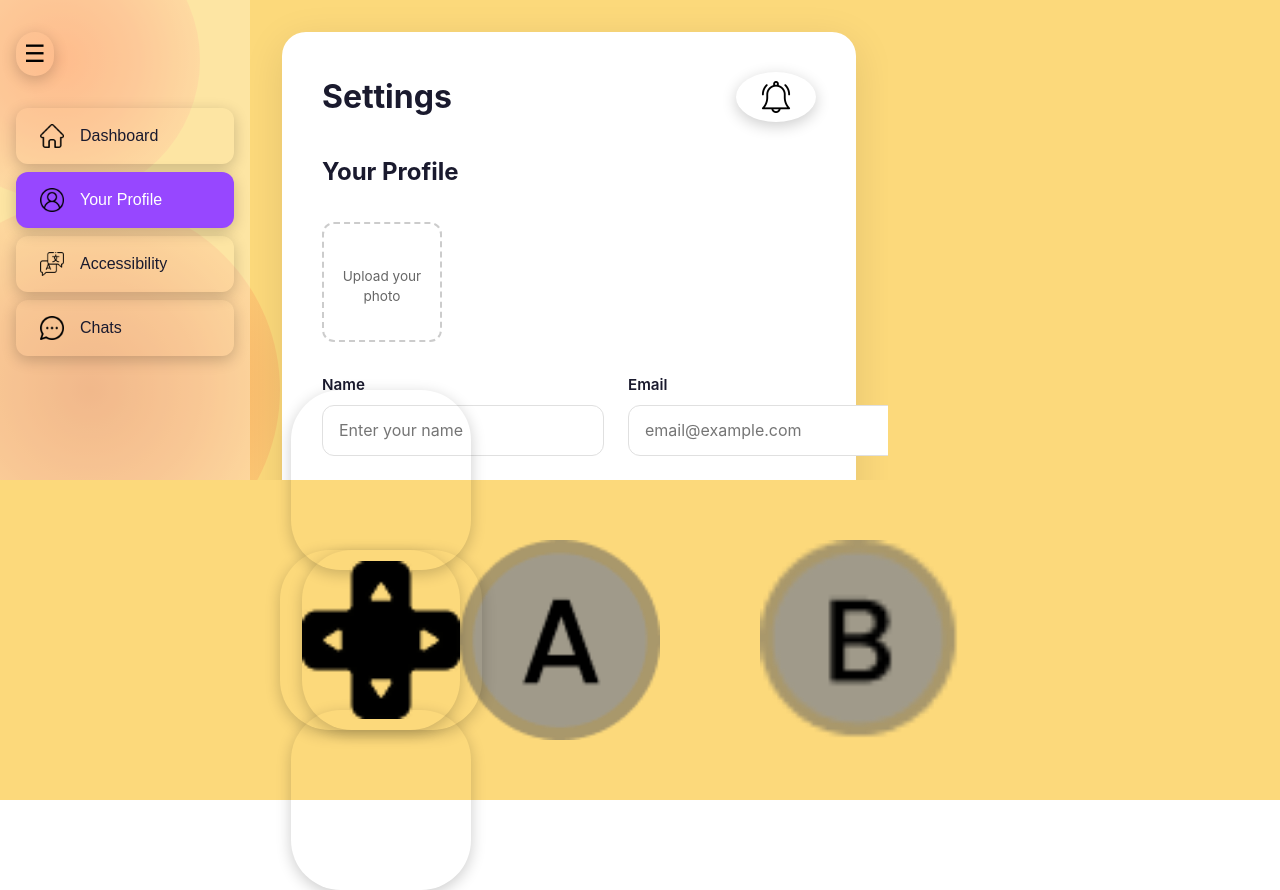
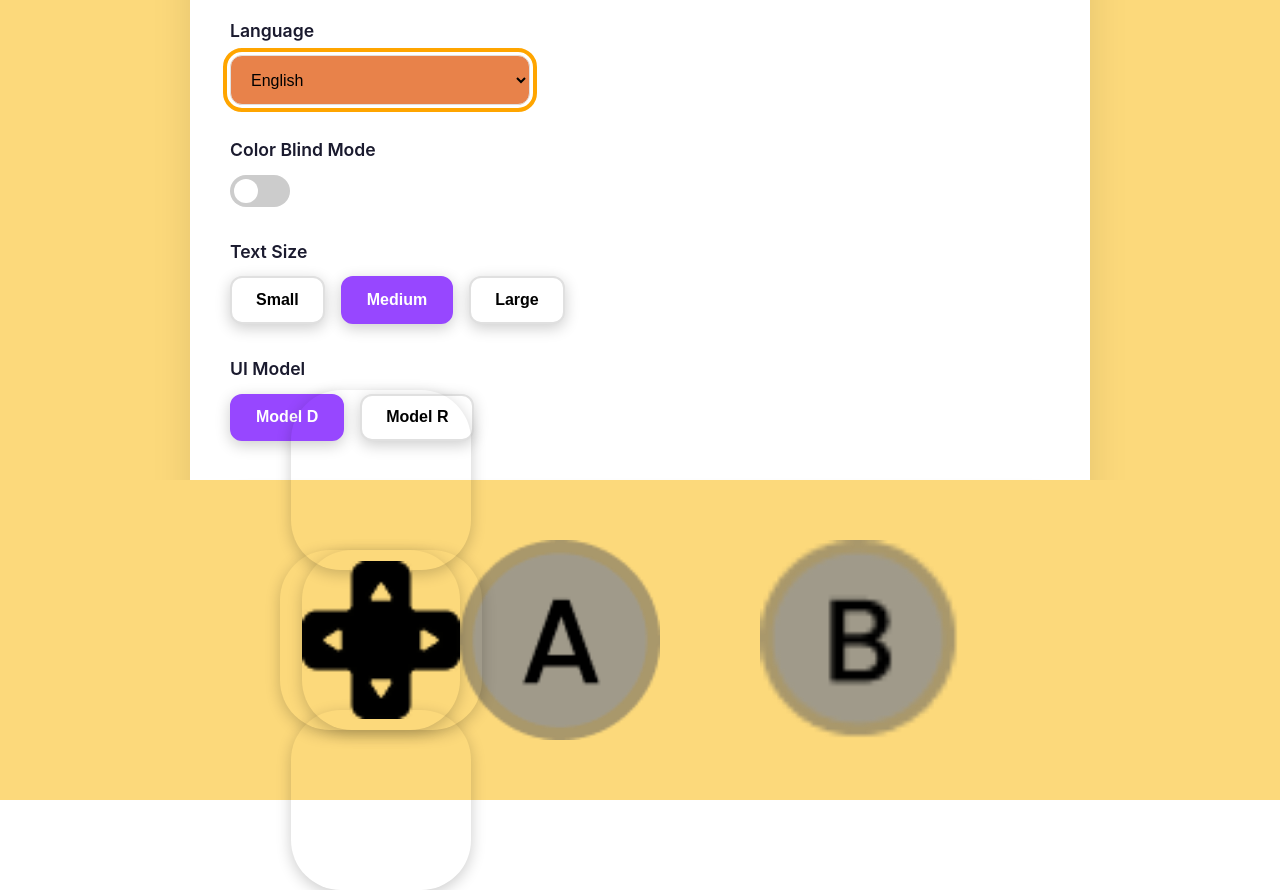
Before and after one commit to MikeQih/senior-connect-app, a React (Vite) app: page /settings in a window 1280 px wide. Built offline with nearby package versions, Linux system fonts and the light colour scheme.

Commit message:
Fixed Settings Page and integrate with hardware

```diff
--- a/src/pages/Settings.css
+++ b/src/pages/Settings.css
@@ -1,120 +1,30 @@
 .settings-container {
-  height: 100%;
-  min-height: 100%;
+  height: 60vh;
   background: #FCD97B;
   display: flex;
+  flex-direction: column;
+  justify-content: center;
+  align-items: center;
+  padding: 2rem;
   position: relative;
   overflow: hidden;
 }
 
-/* Decorative ellipses */
-.settings-container::before {
-  content: '';
-  position: absolute;
-  top: -80px;
-  left: -80px;
-  width: 280px;
-  height: 280px;
-  background: radial-gradient(circle,
-    rgba(255, 120, 70, 0.6) 0%,
-    rgba(250, 130, 90, 0.45) 40%,
-    rgba(255, 150, 110, 0.25) 70%,
-    transparent 100%);
-  border-radius: 50%;
-  z-index: 0;
+.settings-wrapper {
+  width: 100%;
+  max-width: 900px;
+  display: flex;
+  flex-direction: column;
+  align-items: center;
+  gap: 2rem;
 }
 
-.settings-container::after {
-  content: '';
-  position: absolute;
-  bottom: -100px;
-  left: -100px;
-  width: 380px;
-  height: 380px;
-  background: radial-gradient(circle,
-    rgba(220, 100, 60, 0.55) 0%,
-    rgba(235, 110, 70, 0.4) 40%,
-    rgba(250, 130, 85, 0.22) 70%,
-    transparent 100%);
-  border-radius: 50%;
-  z-index: 0;
-}
-
-/* Sidebar */
-.settings-sidebar {
-  width: 250px;
-  background: rgba(255, 255, 255, 0.3);
-  padding: 2rem 1rem;
-  display: flex;
-  flex-direction: column;
-  gap: 1rem;
-  position: relative;
-  z-index: 1;
-}
-
-.menu-toggle {
-  background: none;
-  border: none;
-  font-size: 1.5rem;
-  cursor: pointer;
-  align-self: flex-start;
-  padding: 0.5rem;
-  margin-bottom: 1rem;
-}
-
-.settings-nav {
-  display: flex;
-  flex-direction: column;
-  gap: 0.5rem;
-}
-
-.nav-item {
-  display: flex;
-  align-items: center;
-  gap: 1rem;
-  padding: 1rem 1.5rem;
-  background: transparent;
-  border: none;
-  border-radius: 12px;
-  font-size: 1rem;
-  font-weight: 500;
-  color: #1a1a2e;
-  cursor: pointer;
-  transition: all 0.3s;
-  text-align: left;
-}
-
-.nav-item:hover {
-  background: rgba(255, 255, 255, 0.5);
-}
-
-.nav-item.active {
-  background: #9747FF;
-  color: white;
-}
-
-.nav-icon {
-  width: 24px;
-  height: 24px;
-  object-fit: contain;
-}
-
-.notification-icon {
-  width: 32px;
-  height: 32px;
-  object-fit: contain;
-}
-
-/* Main Content */
 .settings-main {
-  flex: 1;
-  padding: 2rem;
+  z-index: 2;
+  width: 100%;
+  max-width: 1000px;
   display: flex;
   justify-content: center;
-  align-items: flex-start;
-  position: relative;
-  z-index: 1;
-  overflow-y: auto;
 }
 
 .settings-card {
@@ -122,8 +32,7 @@
   border-radius: 24px;
   padding: 2.5rem;
   width: 100%;
-  max-width: 700px;
-  box-shadow: 0 10px 40px rgba(0, 0, 0, 0.1);
+  box-shadow: 0 10px 40px rgba(0,0,0,0.1);
 }
 
 .settings-header {
@@ -145,113 +54,32 @@
   border-radius: 50%;
   border: none;
   background: transparent;
-  font-size: 1.5rem;
   cursor: pointer;
   display: flex;
   align-items: center;
   justify-content: center;
-  transition: all 0.3s;
+  transition: 0.3s;
 }
 
 .notification-btn:hover {
   transform: scale(1.1);
 }
 
-/* Settings Content */
-.settings-content h2 {
-  font-size: 1.5rem;
-  color: #1a1a2e;
-  margin-bottom: 2rem;
+.notification-icon {
+  width: 32px;
+  height: 32px;
 }
 
-/* Profile Picture Section */
-.profile-picture-section {
-  margin-bottom: 2rem;
-}
-
-.profile-picture-placeholder {
-  width: 120px;
-  height: 120px;
-  border: 2px dashed #ccc;
-  border-radius: 12px;
-  display: flex;
-  flex-direction: column;
-  align-items: center;
-  justify-content: center;
-  cursor: pointer;
-  transition: all 0.3s;
-  text-align: center;
-}
-
-.profile-picture-placeholder:hover {
-  border-color: #9747FF;
-  background: rgba(151, 71, 255, 0.05);
-}
-
-.upload-icon {
-  font-size: 2rem;
-  margin-bottom: 0.5rem;
-}
-
-.profile-picture-placeholder p {
-  font-size: 0.85rem;
-  color: #666;
-  margin: 0;
-}
-
-/* Form */
-.form-grid {
-  display: grid;
-  grid-template-columns: 1fr 1fr;
-  gap: 1.5rem;
-  margin-bottom: 2rem;
-}
-
-.form-group {
-  display: flex;
-  flex-direction: column;
-  gap: 0.5rem;
-}
-
-.form-group.full-width {
-  grid-column: 1 / -1;
-}
-
-.form-group label {
-  font-size: 0.95rem;
-  font-weight: 600;
-  color: #1a1a2e;
-}
-
-.form-group input,
-.form-group select {
-  padding: 0.9rem 1rem;
-  border: 1.5px solid #e0e0e0;
-  border-radius: 12px;
-  font-size: 1rem;
-  transition: all 0.3s;
-  font-family: inherit;
-}
-
-.form-group input:focus,
-.form-group select:focus {
-  outline: none;
-  border-color: #9747FF;
-  box-shadow: 0 0 0 3px rgba(151, 71, 255, 0.1);
-}
-
-/* Accessibility Settings */
-.accessibility-options {
+.settings-content {
   display: flex;
   flex-direction: column;
   gap: 2rem;
-  margin-bottom: 2rem;
 }
 
 .accessibility-item {
   display: flex;
   flex-direction: column;
-  gap: 0.8rem;
+  gap: 0.7rem;
 }
 
 .accessibility-item label {
@@ -268,25 +96,18 @@
   max-width: 300px;
 }
 
-/* Toggle Switch */
-.toggle-switch {
-  display: flex;
-  align-items: center;
-}
-
 .toggle-switch input[type="checkbox"] {
   display: none;
 }
 
 .toggle-label {
   position: relative;
-  display: inline-block;
   width: 60px;
   height: 32px;
-  background-color: #ccc;
+  background: #ccc;
   border-radius: 34px;
   cursor: pointer;
-  transition: background-color 0.3s;
+  transition: 0.3s;
 }
 
 .toggle-slider {
@@ -295,23 +116,23 @@
   left: 4px;
   width: 24px;
   height: 24px;
-  background-color: white;
+  background: white;
   border-radius: 50%;
-  transition: transform 0.3s;
+  transition: 0.3s;
 }
 
 input[type="checkbox"]:checked + .toggle-label {
-  background-color: #9747FF;
+  background: #9747FF;
 }
 
 input[type="checkbox"]:checked + .toggle-label .toggle-slider {
   transform: translateX(28px);
 }
 
-/* Size Options */
 .size-options {
   display: flex;
   gap: 1rem;
+  flex-wrap: wrap;
 }
 
 .size-btn {
@@ -322,7 +143,7 @@ input[type="checkbox"]:checked + .toggle-label .toggle-slider {
   font-size: 1rem;
   font-weight: 600;
   cursor: pointer;
-  transition: all 0.3s;
+  transition: 0.2s;
 }
 
 .size-btn:hover {
@@ -331,12 +152,11 @@ input[type="checkbox"]:checked + .toggle-label .toggle-slider {
 }
 
 .size-btn.active {
-  border-color: #9747FF;
   background: #9747FF;
   color: white;
+  border-color: #9747FF;
 }
 
-/* Save Button */
 .btn-save {
   padding: 1rem 2.5rem;
   background: #E8824A;
@@ -346,28 +166,22 @@ input[type="checkbox"]:checked + .toggle-label .toggle-slider {
   font-size: 1.1rem;
   font-weight: 600;
   cursor: pointer;
-  transition: all 0.3s;
-  display: flex;
-  align-items: center;
-  gap: 0.5rem;
+  transition: 0.3s;
+  margin-top: 1rem;
 }
 
 .btn-save:hover {
   background: #d67339;
   transform: translateY(-2px);
-  box-shadow: 0 6px 20px rgba(232, 130, 74, 0.3);
+  box-shadow: 0 6px 20px rgba(232,130,74,0.3);
 }
 
-/* Control hints */
 .control-hints {
-  position: absolute;
-  bottom: 1.5rem;
-  left: 50%;
-  transform: translateX(-50%);
   display: flex;
   justify-content: center;
   align-items: center;
   gap: 2rem;
+  padding: 1.5rem;
   z-index: 10;
 }
 
@@ -404,43 +218,12 @@ input[type="checkbox"]:checked + .toggle-label .toggle-slider {
   text-transform: uppercase;
 }
 
-/* Responsive design */
-@media (max-width: 1024px) {
-  .settings-sidebar {
-    width: 80px;
-  }
-
-  .nav-item {
-    justify-content: center;
-    font-size: 0;
-  }
-
-  .nav-icon {
-    font-size: 1.5rem;
-  }
+.toggle-switch {
+  display: flex;
+  align-items: center;
 }
 
-@media (max-width: 768px) {
-  .settings-container {
-    flex-direction: column;
-  }
-
-  .settings-sidebar {
-    width: 100%;
-    flex-direction: row;
-    padding: 1rem;
-  }
-
-  .settings-nav {
-    flex-direction: row;
-    overflow-x: auto;
-  }
-
-  .form-grid {
-    grid-template-columns: 1fr;
-  }
-
-  .size-options {
-    flex-wrap: wrap;
-  }
+.toggle-label {
+  position: relative;
+  display: inline-block;
 }
--- a/src/pages/Settings.jsx
+++ b/src/pages/Settings.jsx
@@ -1,168 +1,140 @@
-import { useState } from 'react';
+import { useState, useEffect } from 'react';
 import { useNavigate } from 'react-router-dom';
 import { useUIModel } from '../contexts/UIModelContext';
+import { useController } from '../hardware/ControllerContext';
 import './Settings.css';
 
 function Settings() {
   const navigate = useNavigate();
-  const [activeSection, setActiveSection] = useState('profile');
   const { uiModel, toggleUIModel } = useUIModel();
-
-  // Profile settings
-  const [name, setName] = useState('');
-  const [email, setEmail] = useState('');
-  const [age, setAge] = useState('');
-  const [phoneNumber, setPhoneNumber] = useState('');
-  const [gender, setGender] = useState('');
-  const [address, setAddress] = useState('');
-
-  // Accessibility settings
+  const { lastAction, clearAction } = useController();
   const [language, setLanguage] = useState('English');
   const [colorBlindMode, setColorBlindMode] = useState(false);
   const [textSize, setTextSize] = useState('Medium');
 
-  const handleBack = () => {
+  const [cursorRow, setCursorRow] = useState(0);
+  const [cursorCol, setCursorCol] = useState(0);
+
+  const [cursorIndex, setCursorIndex] = useState(0);
+
+  // Mapping rows to selectable items within each row
+  const rowToIndices = [
+    [0],
+    [1],
+    [2, 3, 4],
+    [5, 6],
+    [7]
+  ];
+
+  const MAX_ROWS = rowToIndices.length - 1;
+
+  useEffect(() => {
+    const target = rowToIndices[cursorRow][cursorCol];
+    setCursorIndex(target);
+  }, [cursorRow, cursorCol]);
+
+
+  // HARDWARE INPUT
+  useEffect(() => {
+    if (!lastAction?.type) return;
+    const action = lastAction.type;
+
+    let normalized = action;
+    if (uiModel === "ModelR") {
+      if (action === "RIGHT") normalized = "DOWN";
+      if (action === "LEFT") normalized = "UP";
+    }
+
+    if (action === "B") {
       navigate('/dashboard');
-  };
+      clearAction();
+      return;
+    }
 
-  const handleSave = () => {
-    alert('Settings saved!');
-  };
+    // DPAD
+    if (uiModel === "ModelD") {
+      if (action === "UP") {
+        setCursorRow(prev => Math.max(prev - 1, 0));
+        setCursorCol(0);
+        clearAction();
+        return;
+      }
+
+      if (action === "DOWN") {
+        setCursorRow(prev => Math.min(prev + 1, MAX_ROWS));
+        setCursorCol(0);
+        clearAction();
+        return;
+      }
+
+      if (action === "LEFT") {
+        const maxCol = rowToIndices[cursorRow].length - 1;
+        setCursorCol(prev => Math.max(prev - 1, 0));
+        clearAction();
+        return;
+      }
+
+      if (action === "RIGHT") {
+        const maxCol = rowToIndices[cursorRow].length - 1;
+        setCursorCol(prev => Math.min(prev + 1, maxCol));
+        clearAction();
+        return;
+      }
+    }
+
+    // KNOB
+    if (uiModel === "ModelR") {
+      if (normalized === "UP") {
+        setCursorIndex(prev => (prev - 1 + 8) % 8);
+        clearAction();
+        return;
+      }
+      if (normalized === "DOWN") {
+        setCursorIndex(prev => (prev + 1) % 8);
+        clearAction();
+        return;
+      }
+    }
+
+    if (action === "A") {
+      switch (cursorIndex) {
+        case 0: break;
+        case 1: setColorBlindMode(prev => !prev); break;
+        case 2: setTextSize("Small"); break;
+        case 3: setTextSize("Medium"); break;
+        case 4: setTextSize("Large"); break;
+        case 5: toggleUIModel("ModelD"); break;
+        case 6: toggleUIModel("ModelR"); break;
+        case 7: alert("Accessibility settings saved!"); break;
+      }
+      clearAction();
+    }
+
+  }, [lastAction, uiModel, cursorRow, cursorCol, cursorIndex]);
+
+
+  /* Helper for highlighting */
+  const isCursor = (idx) => cursorIndex === idx;
 
   return (
     <div className="settings-container">
-      {/* Sidebar */}
-      <div className="settings-sidebar">
-        <button className="menu-toggle">☰</button>
-        <nav className="settings-nav">
-          <button
-            className={`nav-item ${activeSection === 'dashboard' ? 'active' : ''}`}
-            onClick={() => navigate('/dashboard')}
-          >
-            <img src="/Resources/Home.png" alt="Dashboard" className="nav-icon" />
-            Dashboard
-          </button>
-          <button
-            className={`nav-item ${activeSection === 'profile' ? 'active' : ''}`}
-            onClick={() => setActiveSection('profile')}
-          >
-            <img src="/Resources/Profile.png" alt="Profile" className="nav-icon" />
-            Your Profile
-          </button>
-          <button
-            className={`nav-item ${activeSection === 'accessibility' ? 'active' : ''}`}
-            onClick={() => setActiveSection('accessibility')}
-          >
-            <img src="/Resources/Language.png" alt="Accessibility" className="nav-icon" />
-            Accessibility
-          </button>
-          <button
-            className={`nav-item ${activeSection === 'chats' ? 'active' : ''}`}
-            onClick={() => navigate('/chat')}
-          >
-            <img src="/Resources/ModelD/Messenger.png" alt="Chats" className="nav-icon" />
-            Chats
-          </button>
-        </nav>
-      </div>
-
-      {/* Main Content */}
+      <div className="settings-wrapper">
         <div className="settings-main">
           <div className="settings-card">
             <div className="settings-header">
-            <h1>Settings</h1>
-            <button className="notification-btn">
-              <img src="/Resources/Notification.png" alt="Notifications" className="notification-icon" />
-            </button>
+              <h1>Accessibility Settings</h1>
             </div>
 
-          {activeSection === 'profile' && (
             <div className="settings-content">
-              <h2>Your Profile</h2>
 
-              <div className="profile-picture-section">
-                <div className="profile-picture-placeholder">
-                  <span className="upload-icon"></span>
-                  <p>Upload your photo</p>
-                </div>
-              </div>
-
-              <div className="form-grid">
-                <div className="form-group">
-                  <label>Name</label>
-                  <input
-                    type="text"
-                    value={name}
-                    onChange={(e) => setName(e.target.value)}
-                    placeholder="Enter your name"
-                  />
-                </div>
-
-                <div className="form-group">
-                  <label>Email</label>
-                  <input
-                    type="email"
-                    value={email}
-                    onChange={(e) => setEmail(e.target.value)}
-                    placeholder="email@example.com"
-                  />
-                </div>
-
-                <div className="form-group">
-                  <label>Age</label>
-                  <input
-                    type="number"
-                    value={age}
-                    onChange={(e) => setAge(e.target.value)}
-                    placeholder="19"
-                  />
-                </div>
-
-                <div className="form-group">
-                  <label>Phone Number</label>
-                  <input
-                    type="tel"
-                    value={phoneNumber}
-                    onChange={(e) => setPhoneNumber(e.target.value)}
-                    placeholder="xxxxxxxxxx"
-                  />
-                </div>
-
-                <div className="form-group">
-                  <label>Gender</label>
-                  <select value={gender} onChange={(e) => setGender(e.target.value)}>
-                    <option value="">Select</option>
-                    <option value="male">Male</option>
-                    <option value="female">Female</option>
-                    <option value="other">Other</option>
-                  </select>
-                </div>
-
-                <div className="form-group full-width">
-                  <label>Address</label>
-                  <input
-                    type="text"
-                    value={address}
-                    onChange={(e) => setAddress(e.target.value)}
-                    placeholder="Enter your address"
-                  />
-                </div>
-              </div>
-
-              <button className="btn-save" onClick={handleSave}>
-                Save
-              </button>
-            </div>
-          )}
-
-          {activeSection === 'accessibility' && (
-            <div className="settings-content">
-              <h2>Accessibility Settings</h2>
-
-              <div className="accessibility-options">
+              {/* LANGUAGE */}
               <div className="accessibility-item">
                 <label>Language</label>
-                  <select value={language} onChange={(e) => setLanguage(e.target.value)}>
+                <select
+                  className={isCursor(0) ? "cursor" : ""}
+                  value={language}
+                  onChange={(e) => setLanguage(e.target.value)}
+                >
                   <option value="English">English</option>
                   <option value="Chinese">中文</option>
                   <option value="Malay">Bahasa Melayu</option>
@@ -170,6 +142,7 @@ function Settings() {
                 </select>
               </div>
 
+              {/* COLOR BLIND MODE */}
               <div className="accessibility-item">
                 <label>Color Blind Mode</label>
                 <div className="toggle-switch">
@@ -179,76 +152,49 @@ function Settings() {
                     checked={colorBlindMode}
                     onChange={(e) => setColorBlindMode(e.target.checked)}
                   />
-                    <label htmlFor="colorBlind" className="toggle-label">
+                  <label
+                    htmlFor="colorBlind"
+                    className={`toggle-label ${isCursor(1) ? "cursor" : ""}`}
+                  >
                     <span className="toggle-slider"></span>
                   </label>
                 </div>
               </div>
 
+              {/* TEXT SIZE */}
               <div className="accessibility-item">
-                  <label>Text/Button Size</label>
+                <label>Text Size</label>
                 <div className="size-options">
-                    <button
-                      className={`size-btn ${textSize === 'Small' ? 'active' : ''}`}
-                      onClick={() => setTextSize('Small')}
-                    >
+                  <button className={`size-btn ${textSize === 'Small' ? 'active' : ''} ${isCursor(2) ? 'cursor' : ''}`}>
                     Small
                   </button>
-                    <button
-                      className={`size-btn ${textSize === 'Medium' ? 'active' : ''}`}
-                      onClick={() => setTextSize('Medium')}
-                    >
+                  <button className={`size-btn ${textSize === 'Medium' ? 'active' : ''} ${isCursor(3) ? 'cursor' : ''}`}>
                     Medium
                   </button>
-                    <button
-                      className={`size-btn ${textSize === 'Large' ? 'active' : ''}`}
-                      onClick={() => setTextSize('Large')}
-                    >
+                  <button className={`size-btn ${textSize === 'Large' ? 'active' : ''} ${isCursor(4) ? 'cursor' : ''}`}>
                     Large
                   </button>
                 </div>
               </div>
 
+              {/* UI MODEL */}
               <div className="accessibility-item">
                 <label>UI Model</label>
                 <div className="size-options">
-                    <button
-                      className={`size-btn ${uiModel === 'ModelD' ? 'active' : ''}`}
-                      onClick={() => toggleUIModel('ModelD')}
-                    >
+                  <button className={`size-btn ${uiModel === 'ModelD' ? 'active' : ''} ${isCursor(5) ? 'cursor' : ''}`}>
                     Model D
                   </button>
-                    <button
-                      className={`size-btn ${uiModel === 'ModelR' ? 'active' : ''}`}
-                      onClick={() => toggleUIModel('ModelR')}
-                    >
+                  <button className={`size-btn ${uiModel === 'ModelR' ? 'active' : ''} ${isCursor(6) ? 'cursor' : ''}`}>
                     Model R
                   </button>
                 </div>
               </div>
-              </div>
 
-              <button className="btn-save" onClick={handleSave}>
+              <button className={`btn-save ${isCursor(7) ? "cursor" : ""}`}>
                 Save
               </button>
             </div>
-          )}
           </div>
-      </div>
-
-      {/* Control hints */}
-      <div className="control-hints">
-        <div className="hint-item">
-          <img src="/Resources/ModelD/Arrows.png" alt="Choose" className="control-icon" />
-          <span className="hint-text">CHOOSE</span>
-        </div>
-        <div className="hint-item">
-          <span className="control-btn">A</span>
-          <span className="hint-text">CONFIRM</span>
-        </div>
-        <div className="hint-item">
-          <span className="control-btn" onClick={handleBack}>B</span>
-          <span className="hint-text">BACK</span>
         </div>
       </div>
     </div>
```
Lines whose indentation alone changed are shown as unchanged.
